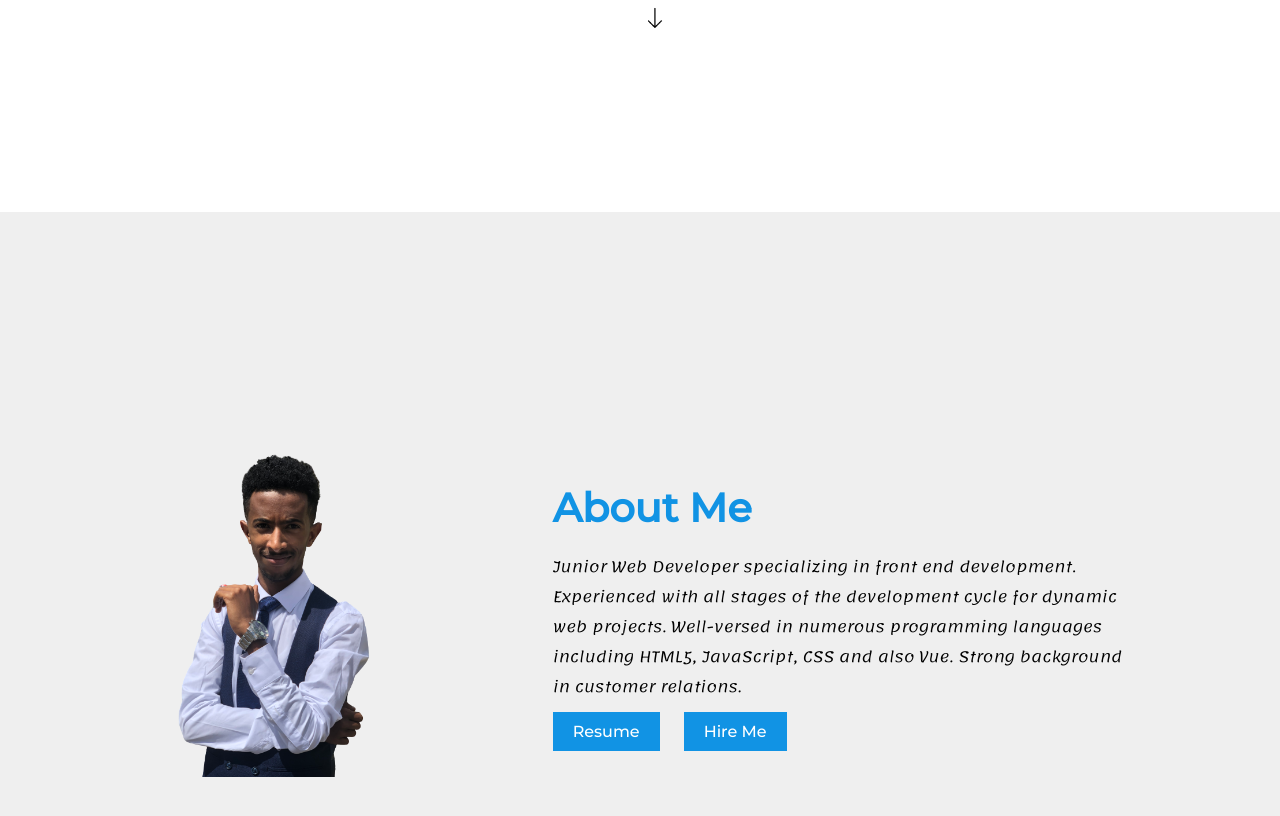
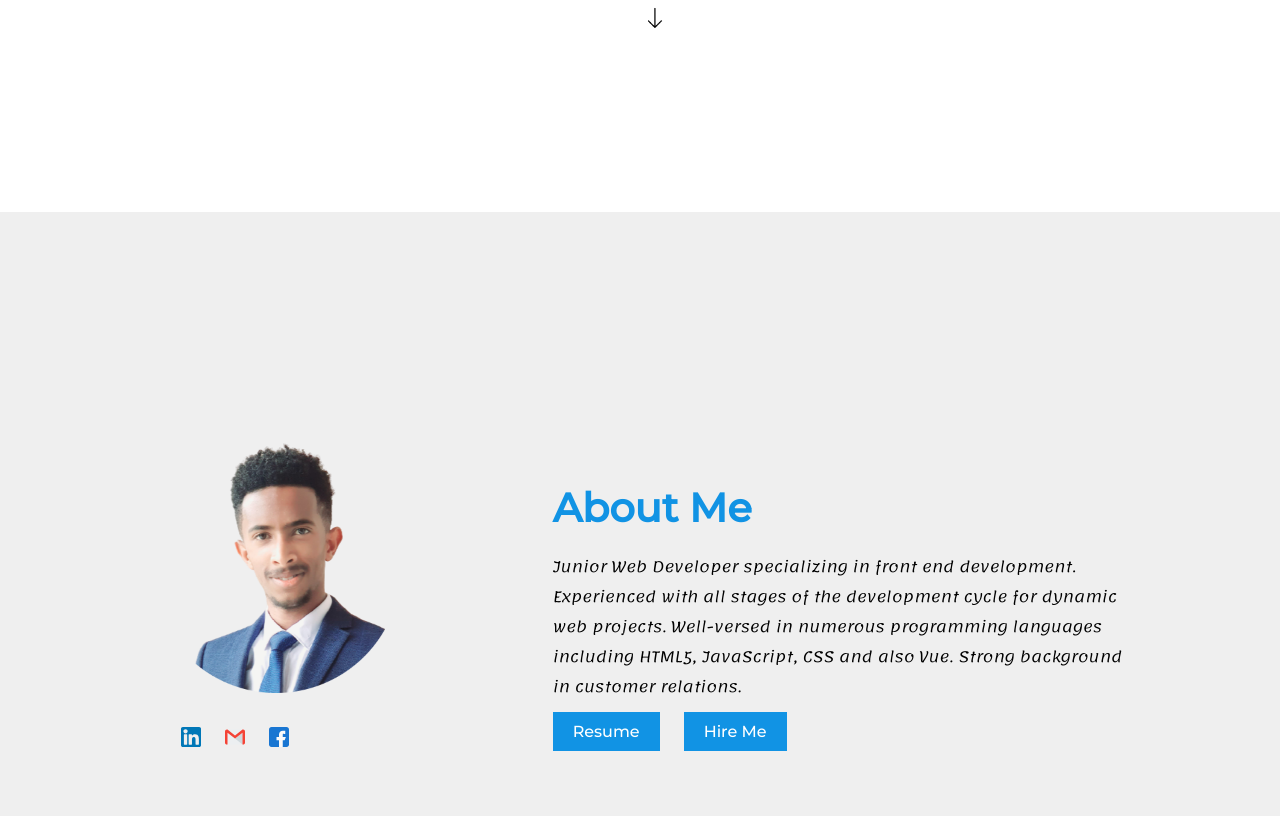
Before and after one commit to Natnael-Demelash/Portfolio, a plain HTML site: page index.html in a window 1280 px wide. Shown: the part 657-1473 px from the top of the page. Drawn offline with Linux system fonts and the light colour scheme.

Commit message:
Changed About profile and added socila media links

```diff
--- a/index.html
+++ b/index.html
@@ -48,7 +48,12 @@
 
     <section id="about">
       <div class="profile">
-        <img src="assets/profile.png" class="pp" width="250px" alt="" />
+        <img src="assets/pp-modified.png" class="pp" width="250px" alt="" /><br />
+        <div class="socila-media">
+          <img src="assets/linkedin.svg" width="20px" alt="" />
+          <img src="assets/gmail.svg" width="20px" alt="" />
+          <img src="assets/facebook.svg" width="20px" alt="" />
+        </div>
       </div>
 
       <div class="pi-info">
--- a/style.css
+++ b/style.css
@@ -121,3 +121,10 @@ nav li {
     margin-bottom: 20px;
     font-size: 15px;
 }
+.socila-media{
+    padding: 30px;
+}
+.socila-media img{
+    margin-right: 20px;
+    cursor: pointer;
+}
```
Also changed, not shown: assets/facebook.svg (added), assets/gmail.svg (added), assets/linkedin.svg (added), assets/pp-modified.png (added), assets/pp.png (added).
